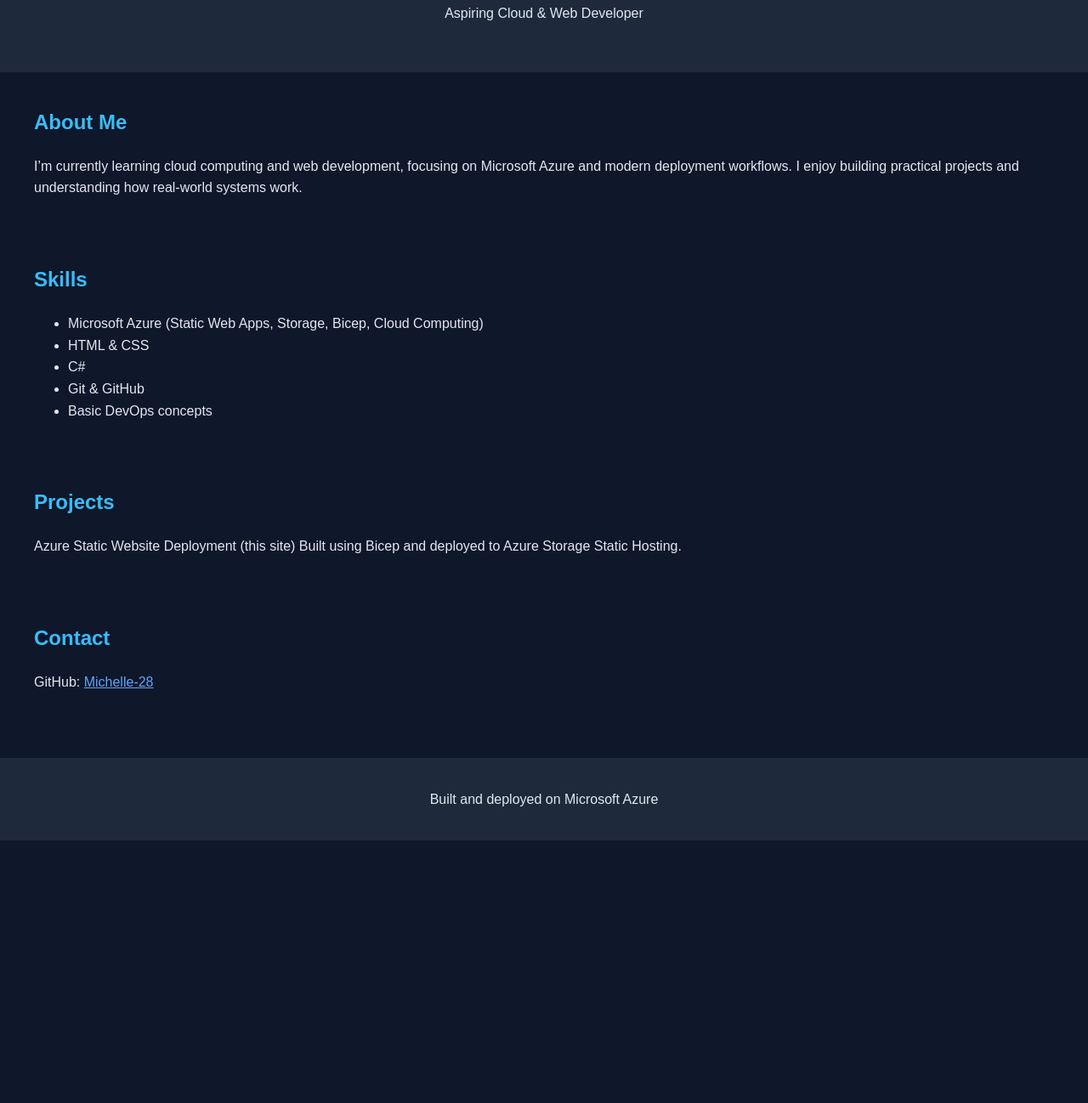
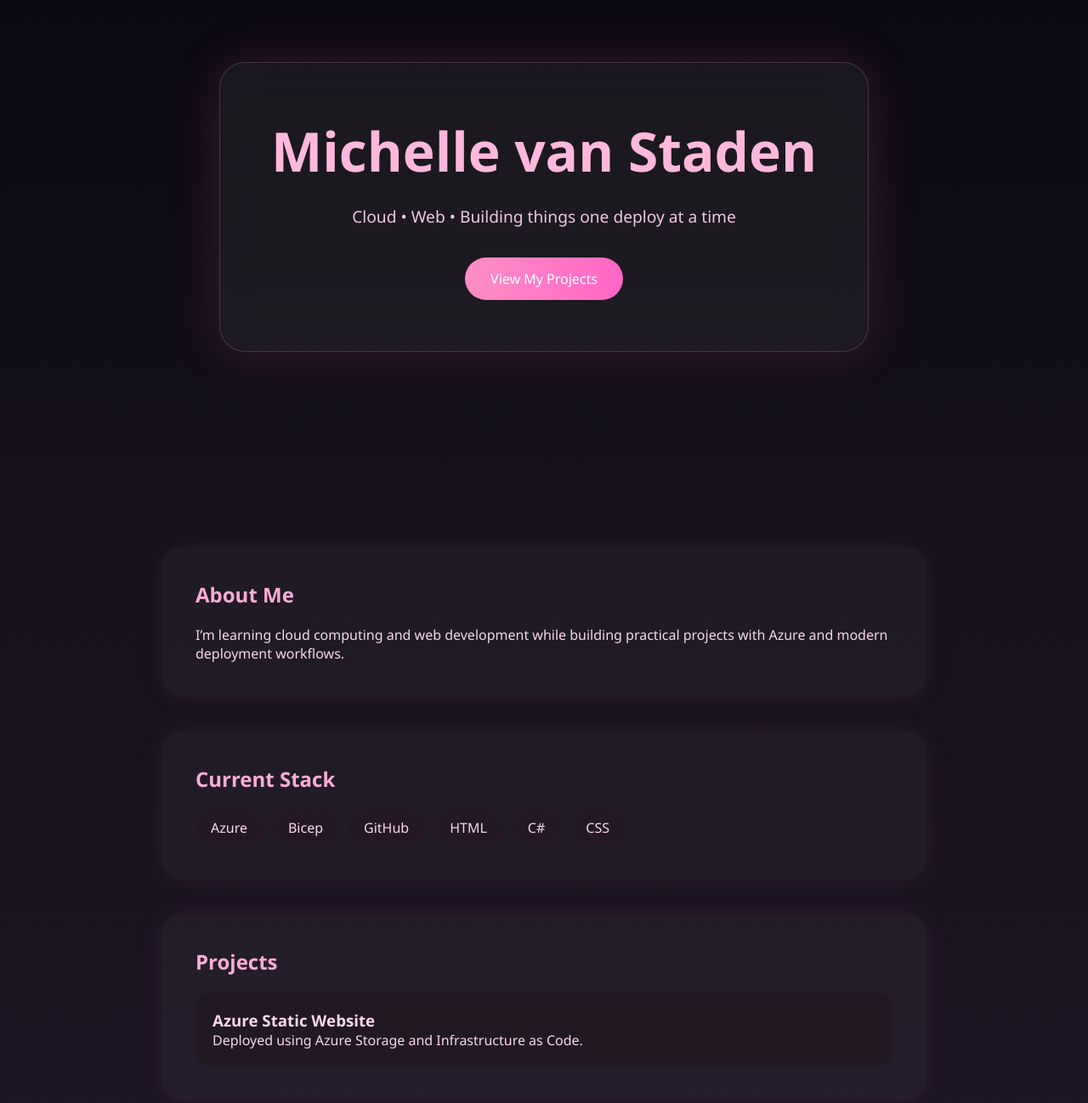
Before and after one commit to Michelle-28/azure-static-website, a plain HTML site: page website/index.html in a window 1280 px wide. Shown: the part 117-1415 px from the top of the page at 85% size. Before the commit the page ends 1106 px from the top, so only its background shows below. Drawn offline with Linux system fonts and the light colour scheme.

Commit message:
Redesign portfolio with dark pink aesthetic

```diff
--- a/website/index.html
+++ b/website/index.html
@@ -2,53 +2,68 @@
 <html lang="en">
 <head>
 <meta charset="UTF-8">
-    <title>Michelle | Cloud & Web Portfolio</title>
+<meta name="viewport" content="width=device-width, initial-scale=1.0">
+<title>Michelle | Portfolio</title>
 <link rel="stylesheet" href="style.css">
 </head>
 
 <body>
-    <header>
+
+<header class="hero">
+    <div class="hero-card">
         <h1>Michelle van Staden</h1>
-        <p>Aspiring Cloud & Web Developer</p>
+
+        <p class="subtitle">
+            Cloud • Web • Building things one deploy at a time
+        </p>
+
+        <a href="#projects" class="button">
+            View My Projects
+        </a>
+    </div>
 </header>
 
-    <section>
+<section class="card">
     <h2>About Me</h2>
+
     <p>
-            I’m currently learning cloud computing and web development,
-            focusing on Microsoft Azure and modern deployment workflows.
-            I enjoy building practical projects and understanding how real-world systems work.
+        I’m learning cloud computing and web development while building
+        practical projects with Azure and modern deployment workflows.
     </p>
 </section>
 
-    <section>
-        <h2>Skills</h2>
-        <ul>
-            <li>Microsoft Azure (Static Web Apps, Storage, Bicep, Cloud Computing)</li>
-            <li>HTML & CSS</li>
-            <li>C#</li>
-            <li>Git & GitHub</li>
-            <li>Basic DevOps concepts</li>
-        </ul>
+<section class="card">
+    <h2>Current Stack</h2>
+
+    <div class="tags">
+        <span>Azure</span>
+        <span>Bicep</span>
+        <span>GitHub</span>
+        <span>HTML</span>
+        <span>C#</span>
+        <span>CSS</span>
+    </div>
 </section>
 
-    <section>
+<section class="card" id="projects">
+
 <h2>Projects</h2>
+
+<div class="project">
+
+<h3>Azure Static Website</h3>
+
 <p>
-            Azure Static Website Deployment (this site)
-            Built using Bicep and deployed to Azure Storage Static Hosting.
+Deployed using Azure Storage and Infrastructure as Code.
 </p>
-    </section>
 
-    <section>
-        <h2>Contact</h2>
-        <p>
-            GitHub: <a href="https://github.com/Michelle-28">Michelle-28</a>
-        </p>
+</div>
+
 </section>
 
 <footer>
-        <p>Built and deployed on Microsoft Azure</p>
+Built with coffee, curiosity & Azure
 </footer>
+
 </body>
 </html>
--- a/website/style.css
+++ b/website/style.css
@@ -1,37 +1,184 @@
-body {
-    font-family: Arial, sans-serif;
-    margin: 0;
-    background-color: #0f172a;
-    color: #e2e8f0;
-    line-height: 1.6;
+*{
+margin:0;
+padding:0;
+box-sizing:border-box;
 }
 
-header {
-    background-color: #1e293b;
-    padding: 40px;
-    text-align: center;
+body{
+font-family:Segoe UI;
+background:
+linear-gradient(
+180deg,
+#0b0910,
+#16111c,
+#1d1524
+);
+
+color:#f7d9ea;
+
+min-height:100vh;
 }
 
-h1 {
-    margin: 0;
-    font-size: 2.5em;
+.hero{
+height:90vh;
+
+display:flex;
+
+align-items:center;
+
+justify-content:center;
+
+padding:40px;
 }
 
-section {
-    padding: 20px 40px;
+.hero-card{
+
+background:
+rgba(255,255,255,0.05);
+
+backdrop-filter:
+blur(20px);
+
+border:
+
+1px solid rgba(255,170,220,.2);
+
+padding:60px;
+
+border-radius:30px;
+
+text-align:center;
+
+box-shadow:
+
+0 0 60px rgba(255,90,170,.15);
+
 }
 
-h2 {
-    color: #38bdf8;
+h1{
+
+font-size:4rem;
+
+color:#ffb8dd;
+
+margin-bottom:20px;
+
 }
 
-a {
-    color: #60a5fa;
+.subtitle{
+
+font-size:1.2rem;
+
+color:#f0c9dd;
+
+margin-bottom:35px;
+
 }
 
-footer {
-    text-align: center;
-    padding: 20px;
-    background-color: #1e293b;
-    margin-top: 40px;
+.button{
+
+text-decoration:none;
+
+background:
+
+linear-gradient(
+90deg,
+#ff8ec5,
+#ff66c4
+);
+
+padding:
+
+14px 30px;
+
+border-radius:
+
+999px;
+
+color:white;
+
+display:inline-block;
+
 }
+
+.card{
+
+max-width:900px;
+
+margin:
+
+40px auto;
+
+padding:
+
+40px;
+
+background:
+
+rgba(255,255,255,.04);
+
+border-radius:
+
+24px;
+
+box-shadow:
+
+0 0 30px rgba(255,130,200,.08);
+
+}
+
+h2{
+
+margin-bottom:20px;
+
+color:#ffabd8;
+
+}
+
+.tags{
+
+display:flex;
+
+gap:12px;
+
+flex-wrap:wrap;
+
+}
+
+.tags span{
+
+padding:
+
+10px 18px;
+
+background:
+
+#251826;
+
+border-radius:
+
+999px;
+
+}
+
+.project{
+
+margin-top:20px;
+
+padding:20px;
+
+background:#211822;
+
+border-radius:18px;
+
+}
+
+footer{
+
+padding:50px;
+
+text-align:center;
+
+color:#d8b3c8;
+
+}
```
Lines whose indentation alone changed are shown as unchanged.
